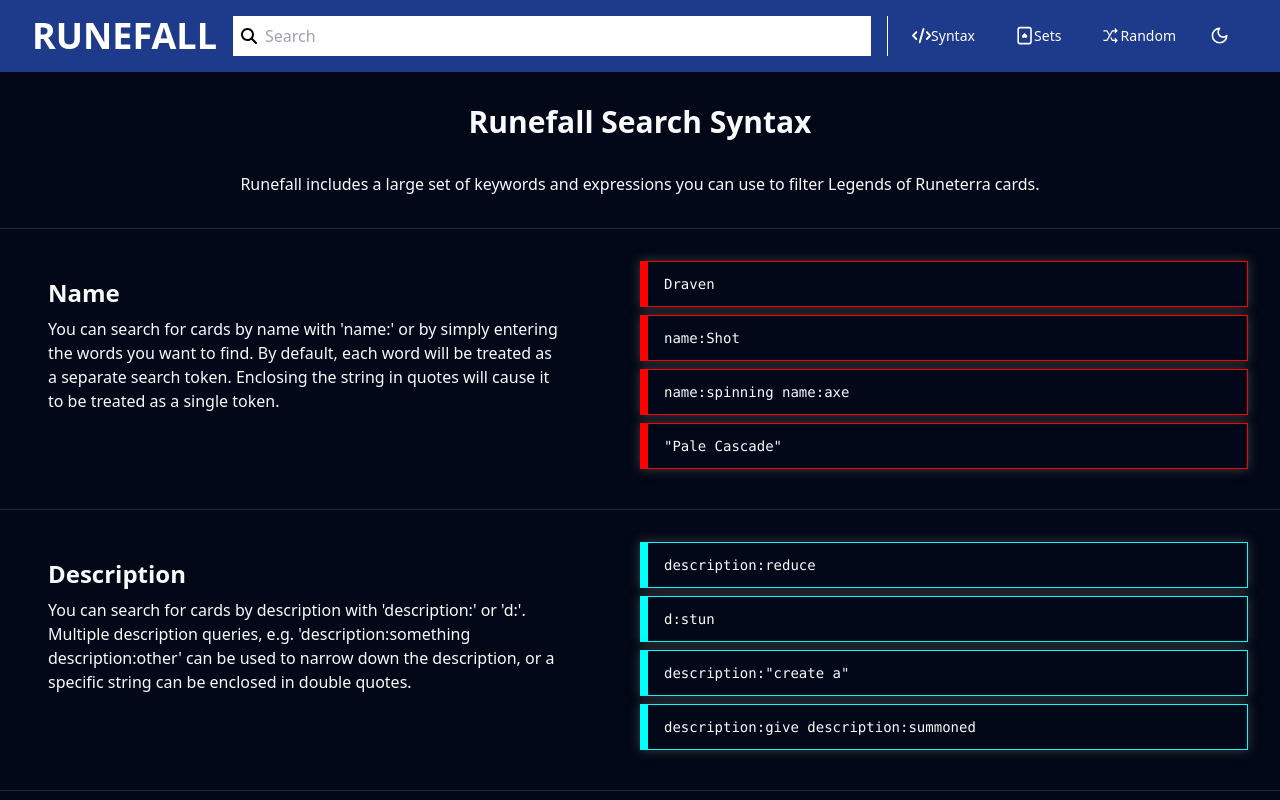
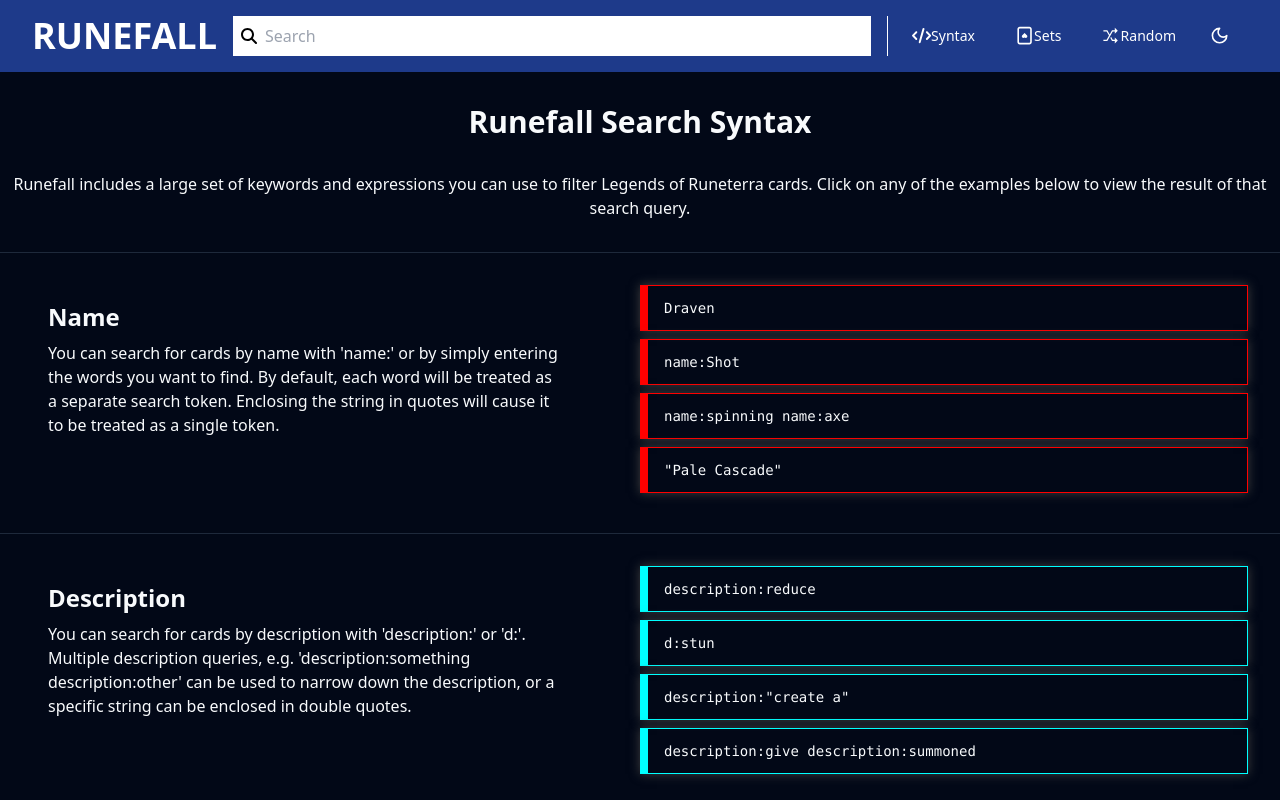
Before and after one commit to runefall/runefall, a React (Vite) app: page /syntax in a window 1280 px wide. Shown: the top 800 px of the page. Built offline with nearby package versions, Linux system fonts and the light colour scheme.

Commit message:
Update wording

```diff
--- a/src/components/Footer.tsx
+++ b/src/components/Footer.tsx
@@ -42,7 +42,7 @@
               RUNEFALL
             </h2>
             <div className="text-center md:text-end">
-              a powerful Legends of Runeterra card search
+              a powerful Legends of Runeterra search engine
             </div>
           </section>
         </section>
--- a/src/pages/HomePage.tsx
+++ b/src/pages/HomePage.tsx
@@ -20,7 +20,7 @@
         className="mb-8 text-center text-4xl text-white"
       >
         <b className="font-bold">Runefall</b> is a powerful{" "}
-        <b className="font-bold">Legends of Runeterra</b> card search
+        <b className="font-bold">Legends of Runeterra</b> search engine
       </h1>
       <div className="flex w-full flex-col items-center gap-3">
         <div className="relative w-full max-w-[600px]">
--- a/src/pages/SyntaxPage.tsx
+++ b/src/pages/SyntaxPage.tsx
@@ -14,7 +14,8 @@
       </h1>
       <p className="mb-8 text-center">
         Runefall includes a large set of keywords and expressions you can use to
-        filter Legends of Runeterra cards.
+        filter Legends of Runeterra cards.  Click on any of the examples below
+        to view the result of that search query.
       </p>
       <div data-test-id="syntax-entry">
         {syntaxData.map((syntaxEntry, index) => {
```
